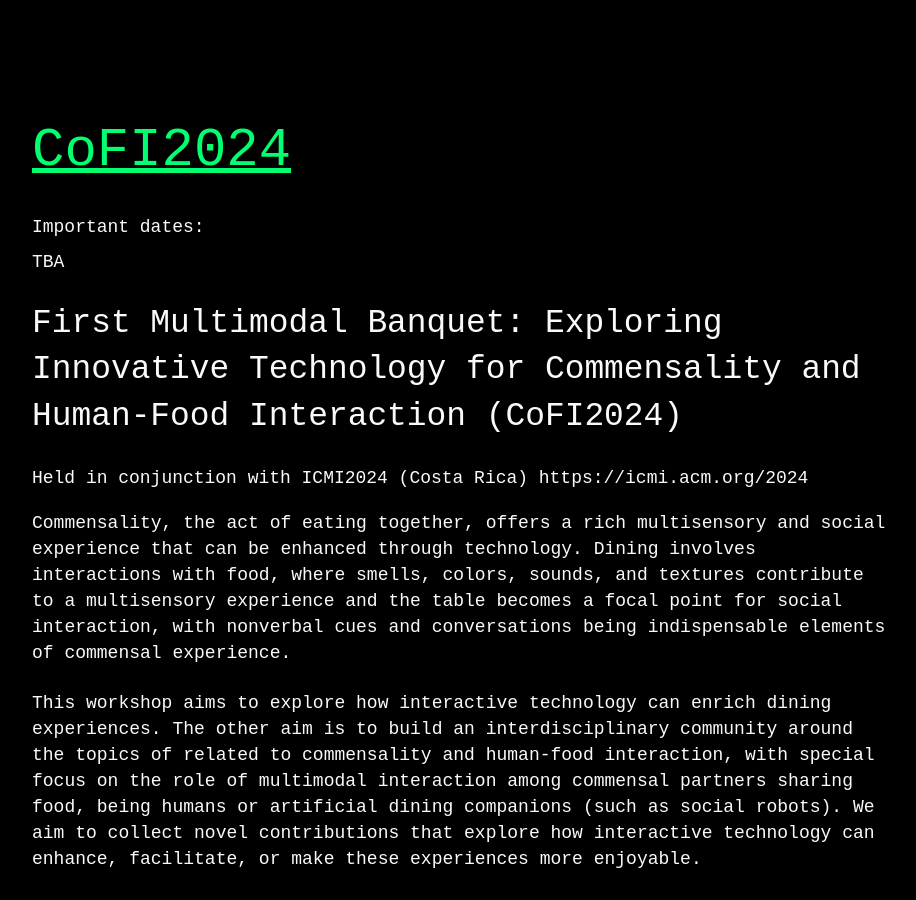
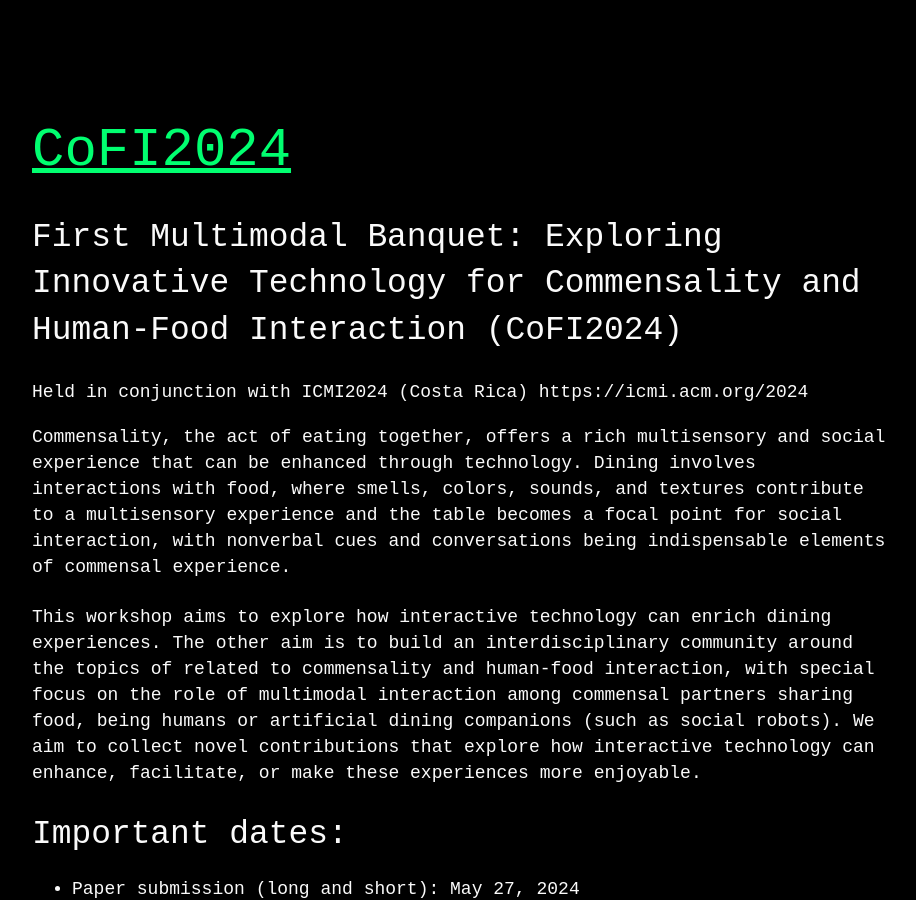
Before and after one commit to CoFI2024/CoFI2024.github.io, a Jekyll site: the page built from index.md, in a window 1280 px wide and 900 px high. Shown: the whole window, without its empty margins (176-1092 px from the left). Built offline with Jekyll 4.4.1, drawn with Linux system fonts in a browser that asks for light colours; our own code applies the rules of GitHub Pages for plain Markdown files; a script that is not in the unit is left out; the repository's description, which GitHub fills in, is left out.

Commit message:
modified home page

```diff
--- a/_layouts/default.html
+++ b/_layouts/default.html
@@ -15,10 +15,6 @@
       <header>
         <h1><a href="{{ "/" | absolute_url }}">{{ site.title | default: site.github.repository_name }}</a></h1>
 
-        <h3>
-          Important dates:
-        </h3>
-        TBA
         <!--b>[extended]</b> May 18th, 2021 - Paper submission<br>
         July 12, 2021 - Workshops<br>
         (deadlines are meant till 11.59 pm CET)
```
Also changed, not shown: _config.yml (line endings or trailing spaces).
